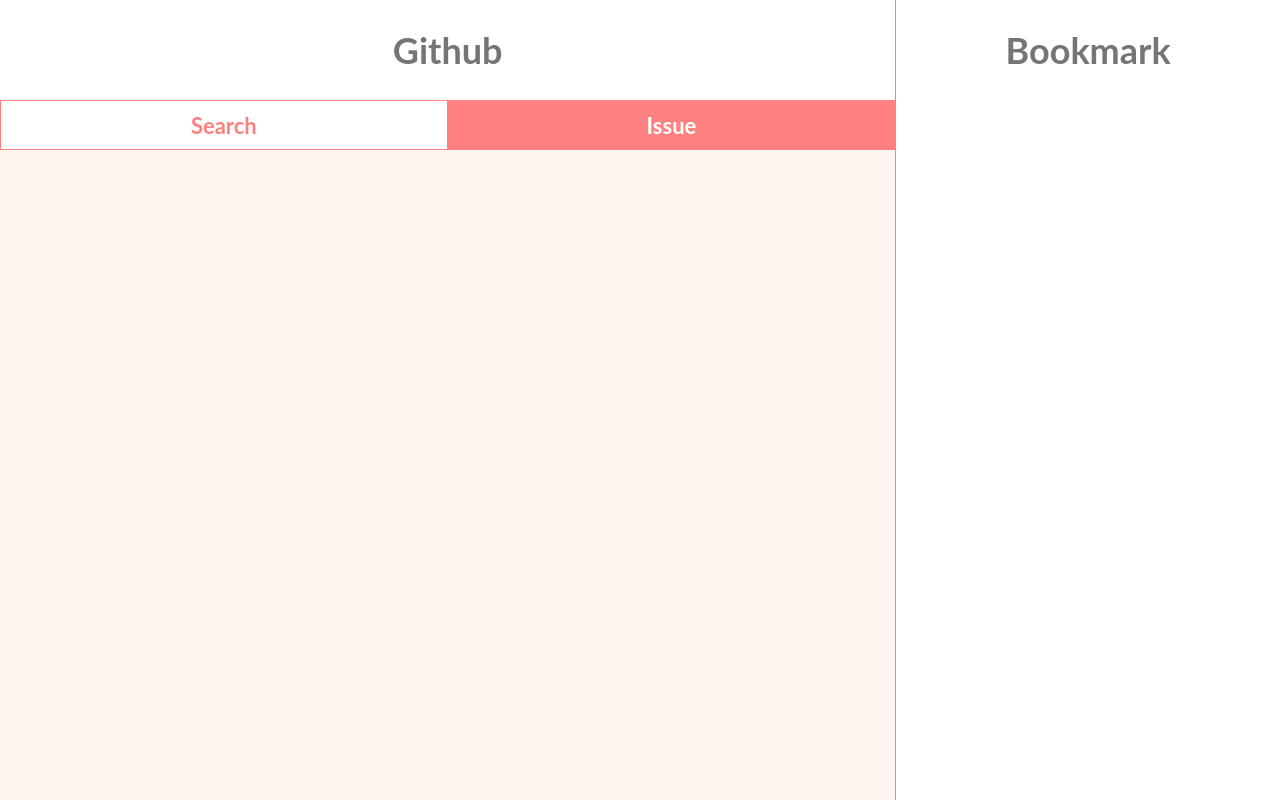
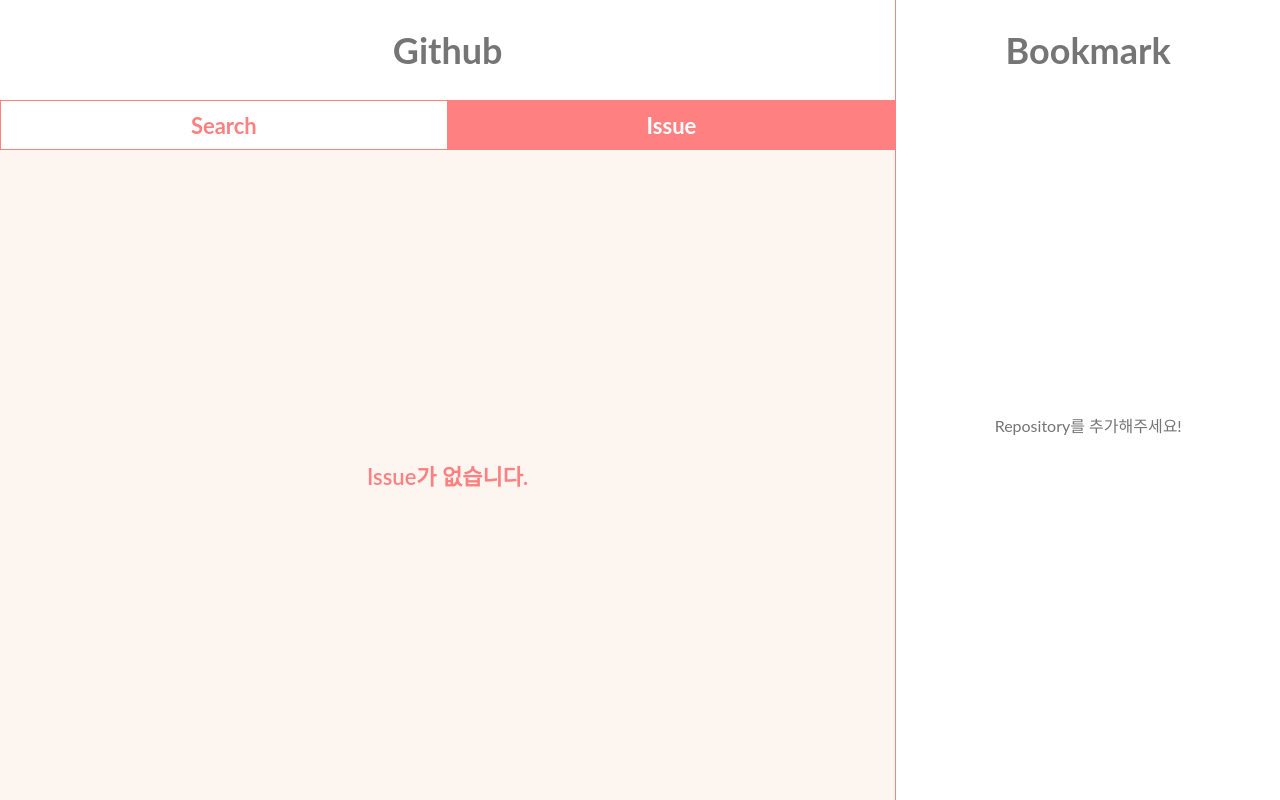
Before and after one commit to sareum-k/gitRepo, a React (Create React App) app: page / in a window 1280 px wide. Both pictures are taken after a click on the item "Issue". Built offline with nearby package versions, Linux system fonts and the light colour scheme.

Commit message:
:sparkles: Feat : search loading 구현 close #6

```diff
--- a/src/components/Issue.jsx
+++ b/src/components/Issue.jsx
@@ -29,6 +29,7 @@
 
   return (
     <Container>
+      <Box>
         {issues.slice(offset, offset + limit).map((item, idx) => (
           <IssuePost
             key={idx}
@@ -39,7 +40,10 @@
             updated={item.updated_at}
           />
         ))}
-      {issues.length === 0 ? null : (
+      </Box>
+      {issues.length === 0 ? (
+        <Empty>Issue가 없습니다.</Empty>
+      ) : (
         <Pagination
           total={issues.length}
           limit={limit}
@@ -61,5 +65,17 @@
   flex-wrap: wrap;
   justify-content: center;
 `;
+const Box = styled.div`
+  display: flex;
+  flex-wrap: wrap;
+  justify-content: center;
+`
+const Empty = styled.p`
+  font-size: 22px;
+  font-weight: 600;
+  color: #FF8080;
+  display: flex;
+  align-items: center;
+`
 
 export default Issue;
--- a/src/components/IssuePost.jsx
+++ b/src/components/IssuePost.jsx
@@ -10,13 +10,13 @@
 }) => {
   return (
     <Box>
-      <div className="box-avatar">
-        <img
-          src={avatar}
-          alt="avatar"
-        />
-      </div>
       <a href={url} target="_blank" rel="noreferrer">
+        <div className="box-avatar">
+          <img
+            src={avatar}
+            alt="avatar"
+          />
+        </div>
         <div className="box-content">
           <div className="box-title">{title}</div>
           {description !== undefined ? (
@@ -38,7 +38,7 @@
   height: 180px;
   border-radius: 5px;
   padding: 40px 30px;
-  margin-top: 20px;
+  margin-top: 30px;
   background: #fff;
   cursor: pointer;
   transition: 0.2s;
@@ -47,6 +47,9 @@
   :hover {
     cursor: pointer;
     transform: translateY(-3px);
+  }
+  a{
+    display: flex;
   }
   img {
     width: 60px;
--- /dev/null
+++ b/src/components/Loading.jsx
@@ -0,0 +1,39 @@
+import styled from "styled-components";
+
+const Loading = () => {
+  return (
+    <Container>
+      <LoadingAni />
+    </Container>
+  )
+};
+
+const Container = styled.div`
+    display: flex;
+    justify-content: center;
+    width: 100%;
+    margin-top: 100px;
+`;
+
+const LoadingAni = styled.div`
+    display: inline-block;
+    width: 80px;
+    height: 80px;
+    @keyframes spin {
+        0% { transform: rotate(0deg); }
+        100% { transform: rotate(360deg); }
+    }
+    ::after {
+        content: "";
+        display: block;
+        width: 64px;
+        height: 64px;
+        margin: 8px;
+        border-radius: 50%;
+        border: 6px solid #FF8080;
+        border-color: #FF8080 transparent #FF8080 transparent;
+        animation: spin 1.2s linear infinite;
+    }
+  `;
+
+export default Loading;
--- a/src/components/RepositoryPost.jsx
+++ b/src/components/RepositoryPost.jsx
@@ -18,14 +18,12 @@
           alt="avatar"
         />
       </div>
-      <a href={url} target="_blank" rel="noreferrer">
       <div className="box-content">
         <div className="box-title">{title}</div>
         {description !== undefined ? (
           <div className="box-sub">{description}</div>
         ) : null}
       </div>
-      </a>
       <div className="box-button">
         <button onClick={onClick}>{button}</button>
       </div>
--- a/src/components/RightBox.jsx
+++ b/src/components/RightBox.jsx
@@ -16,11 +16,13 @@
   useEffect(() => {
     localStorage.setItem('likedData', JSON.stringify(likedData));
   }, [likedData]);
-
   return (
     <Section>
       <Header>Bookmark</Header>
-      {likedData.map((item, idx) => (
+      {likedData.length === 0 ? (<Empty>Repository를 추가해주세요!</Empty>) : (
+        <>
+          {
+            likedData.map((item, idx) => (
               <RepositoryPost
                 key={idx}
                 button="삭제"
@@ -30,7 +32,10 @@
                 updated={item.updated}
                 onClick={() => remove(item.name, item.login)}
               />
-      ))}
+            ))
+          }
+        </>
+      )}
     </Section>
   );
 }
@@ -47,5 +52,12 @@
   text-align: center;
   color: #757575;
 `
+const Empty = styled.p`
+  height: calc(100vh - 150px);
+  display: flex;
+  justify-content: center;
+  align-items: center;
+  color: #757575;
+`
 
 export default RightBox;
--- a/src/components/Search.jsx
+++ b/src/components/Search.jsx
@@ -5,11 +5,13 @@
 import { likedRepoState } from "../recoil/atoms";
 import { useRecoilState } from "recoil";
 import Pagination from './Pagination';
+import Loading from './Loading';
 
 const Search = () => {
   const storageData = JSON.parse(localStorage.getItem("likedData"));
   const [searchData, setSearchData] = useState([]); // 검색 데이터 저장
   const [likedData, setLikedData] = useRecoilState(likedRepoState);
+  const [isLoaded, setIsLoaded] = useState(null);
   const [limit, setLimit] = useState(5);
   const [page, setPage] = useState(1);
   const offset = (page - 1) * limit;
@@ -43,7 +45,10 @@
 
   return (
     <Container>
-      <SearchBar setData={setSearchData} />
+      <SearchBar setData={setSearchData} setIsLoaded={setIsLoaded} />
+      {isLoaded !== null &&
+        (isLoaded ? (
+          <>
             {searchData.slice(offset, offset + limit).map((item, idx) => (
               <SearchPost
                 key={idx}
@@ -64,7 +69,7 @@
                 }
               />
             ))}
-      {searchData.length === 0 ? null : (
+            {searchData.length === 0 ? (<Empty>검색결과가 없습니다.</Empty>) : (
               <Pagination
                 total={searchData.length}
                 limit={limit}
@@ -72,6 +77,8 @@
                 setPage={setPage}
               />
             )}
+          </>
+        ) : (<Loading />))}
     </Container>
   );
 }
@@ -84,4 +91,14 @@
   box-sizing: border-box;
 `;
 
+const Empty = styled.p`
+  font-size: 22px;
+  font-weight: 600;
+  color: #FF8080;
+  display: flex;
+  justify-content: center;
+  height: calc(100vh - 250px);
+  align-items: center;
+`
+
 export default Search;
--- a/src/components/SearchBar.jsx
+++ b/src/components/SearchBar.jsx
@@ -2,18 +2,18 @@
 import styled from "styled-components";
 import axios from "axios";
 
-const SearchBar = ({ setData }) => {
+const SearchBar = ({ setData, setIsLoaded }) => {
   const [input, setInput] = useState("");
 
   const getSearchData = async () => {
-    // setIsLoaded(false);
+    setIsLoaded(false);
 
     const url = `https://api.github.com/search/repositories?q=${input}&per_page=100`;
     await axios.get(url).then((data) => {
       setData(data.data.items);
     });
 
-    // setIsLoaded(true);
+    setIsLoaded(true);
   };
 
   const searchData = () => {
--- a/src/components/SearchPost.jsx
+++ b/src/components/SearchPost.jsx
@@ -18,7 +18,7 @@
           alt="avatar"
         />
       </div>
-      <a href={url} target="_blank" rel="noreferrer">
+      <a href={url} target="_blank">
         <div>
           <div className="box-title">{title}</div>
           {description !== undefined ? (
@@ -61,6 +61,10 @@
     width: 50px;
     border-radius: 100px;
   }
+  a{
+    width: 100%;
+    height: 100%;
+  }
   div {
     margin: 0 12px;
   }
```
Lines whose indentation alone changed are shown as unchanged.
